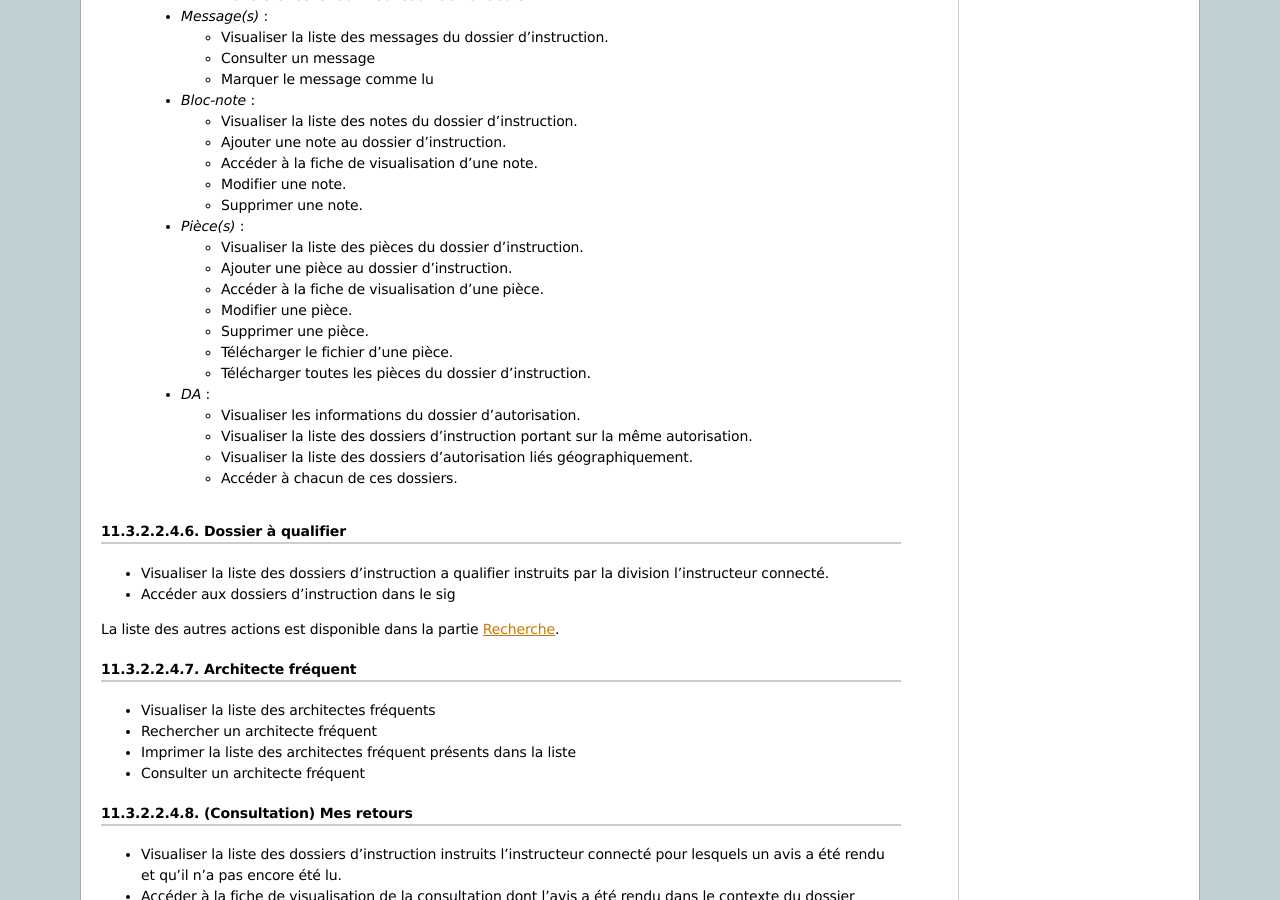
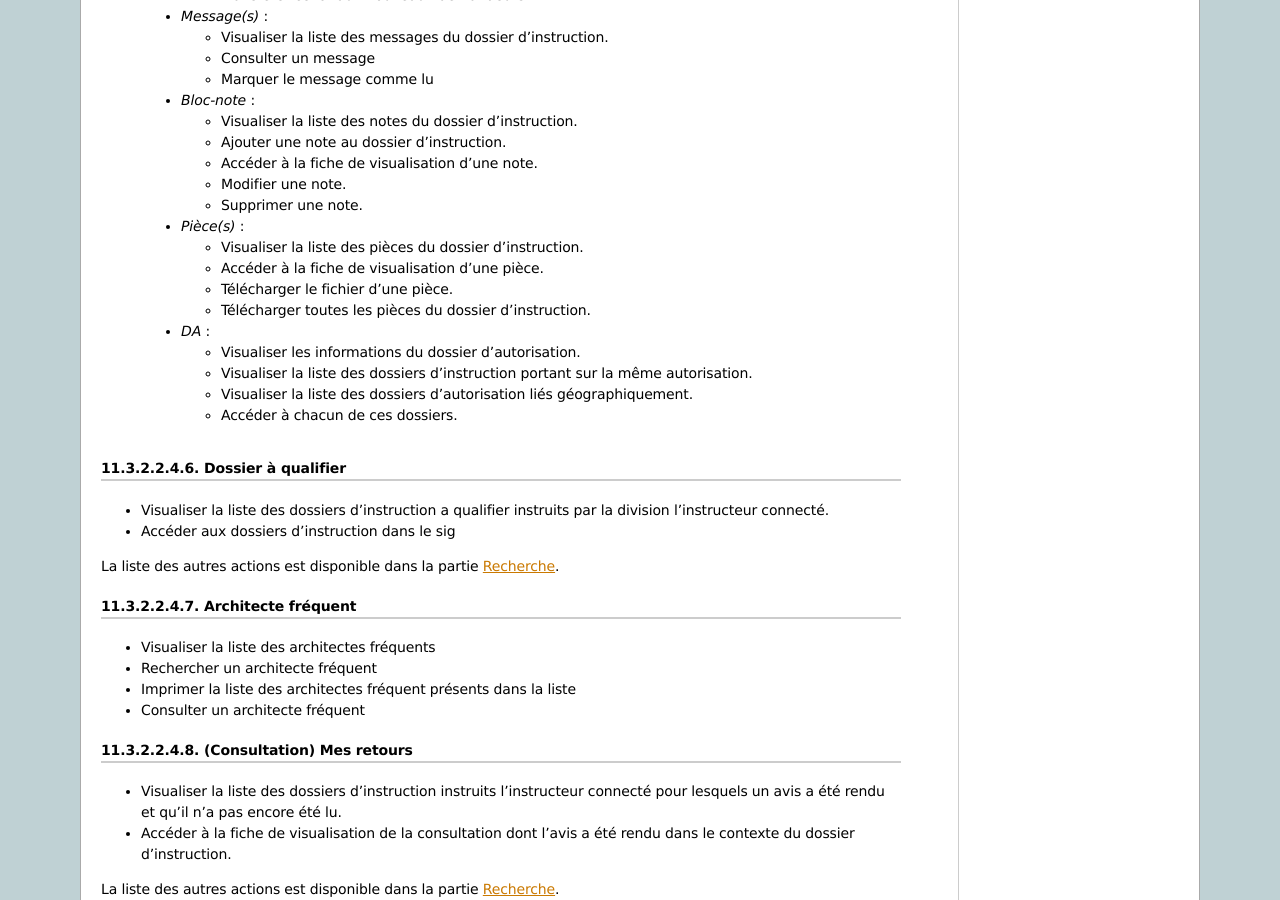
Before and after one commit to mpavaux/openads-documentation, a Sphinx documentation site: the page built from source/manuel_utilisateur/ergonomie/profils/instructeur.rst, in a window 1280 px wide and 900 px high, scrolled down 4542 px. Built offline with Sphinx 7.4.7, drawn with Linux system fonts in a browser that asks for light colours.

Commit message:
Update instructeur.rst
Suppression des actions d'ajout, modification et suppression

```diff
--- a/source/manuel_utilisateur/ergonomie/profils/instructeur.rst
+++ b/source/manuel_utilisateur/ergonomie/profils/instructeur.rst
@@ -247,10 +247,7 @@
   - *Pièce(s)* :
 
     - Visualiser la liste des pièces du dossier d'instruction.
-    - Ajouter une pièce au dossier d'instruction.
     - Accéder à la fiche de visualisation d'une pièce.
-    - Modifier une pièce.
-    - Supprimer une pièce.
     - Télécharger le fichier d'une pièce.
     - Télécharger toutes les pièces du dossier d'instruction.
 
```
